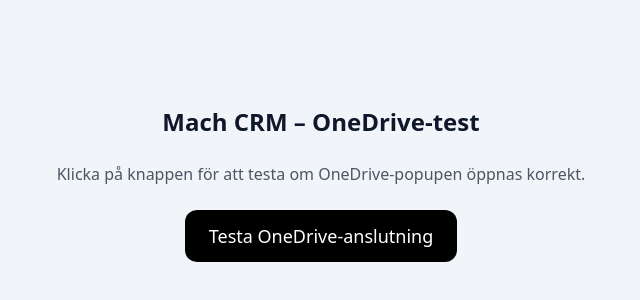
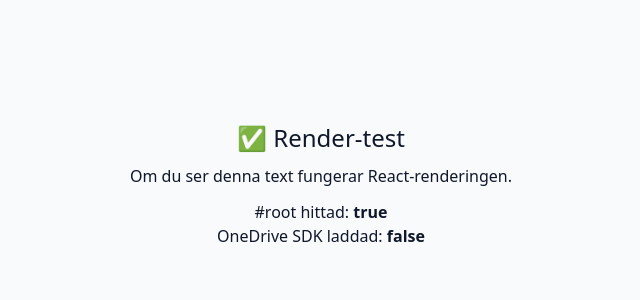
Before and after one commit to CralleMachab/mach-crm-new, a React (Vite) app: page / in a window 1280 px wide. Shown: the part 216-516 px from the top of the page, without its empty margins (319-959 px from the left). Built offline with nearby package versions, Linux system fonts and the light colour scheme.

Commit message:
Update App.jsx

```diff
--- a/src/App.jsx
+++ b/src/App.jsx
@@ -1,39 +1,17 @@
 // src/App.jsx
 import React from "react";
 
-// ✅ Ditt Entra Application (client) ID — MED citattecken
-const ONEDRIVE_CLIENT_ID = "48bd814b-47b9-4310-8c9d-af61d450cedc";
-
 export default function App() {
-  function openOneDrive() {
-    if (!window.OneDrive) {
-      alert("❌ OneDrive SDK laddades inte. Kontrollera att index.html har raden med js.live.net/v7.2/OneDrive.js");
-      return;
-    }
-    window.OneDrive.open({
-      clientId: ONEDRIVE_CLIENT_ID,
-      action: "share",
-      multiSelect: true,
-      openInNewWindow: true,
-      advanced: { redirectUri: window.location.origin },
-      success: (files) => alert("✅ Väljaren fungerade! Antal filer: " + (files?.value?.length || 0)),
-      cancel: () => {},
-      error: (e) => alert("❌ Fel i OneDrive Picker: " + (e?.message || e)),
-    });
-  }
-
+  const hasRoot = !!document.getElementById("root");
+  const hasOneDrive = typeof window !== "undefined" && !!window.OneDrive;
   return (
-    <div className="h-screen flex flex-col items-center justify-center gap-6 text-center bg-slate-100">
-      <h1 className="text-2xl font-bold">Mach CRM – OneDrive-test</h1>
-      <p className="text-gray-600">
-        Klicka på knappen för att testa om OneDrive-popupen öppnas korrekt.
-      </p>
-      <button
-        onClick={openOneDrive}
-        className="bg-black text-white px-6 py-3 rounded-xl text-lg hover:bg-gray-800"
-      >
-        Testa OneDrive-anslutning
-      </button>
+    <div style={{minHeight:"100vh",display:"grid",placeItems:"center",fontFamily:"system-ui"}}>
+      <div style={{textAlign:"center"}}>
+        <h1 style={{fontSize:"24px",marginBottom:"8px"}}>✅ Render-test</h1>
+        <p>Om du ser denna text fungerar React-renderingen.</p>
+        <p style={{marginTop:"12px"}}>#root hittad: <b>{String(hasRoot)}</b></p>
+        <p>OneDrive SDK laddad: <b>{String(hasOneDrive)}</b></p>
+      </div>
     </div>
   );
 }
```
